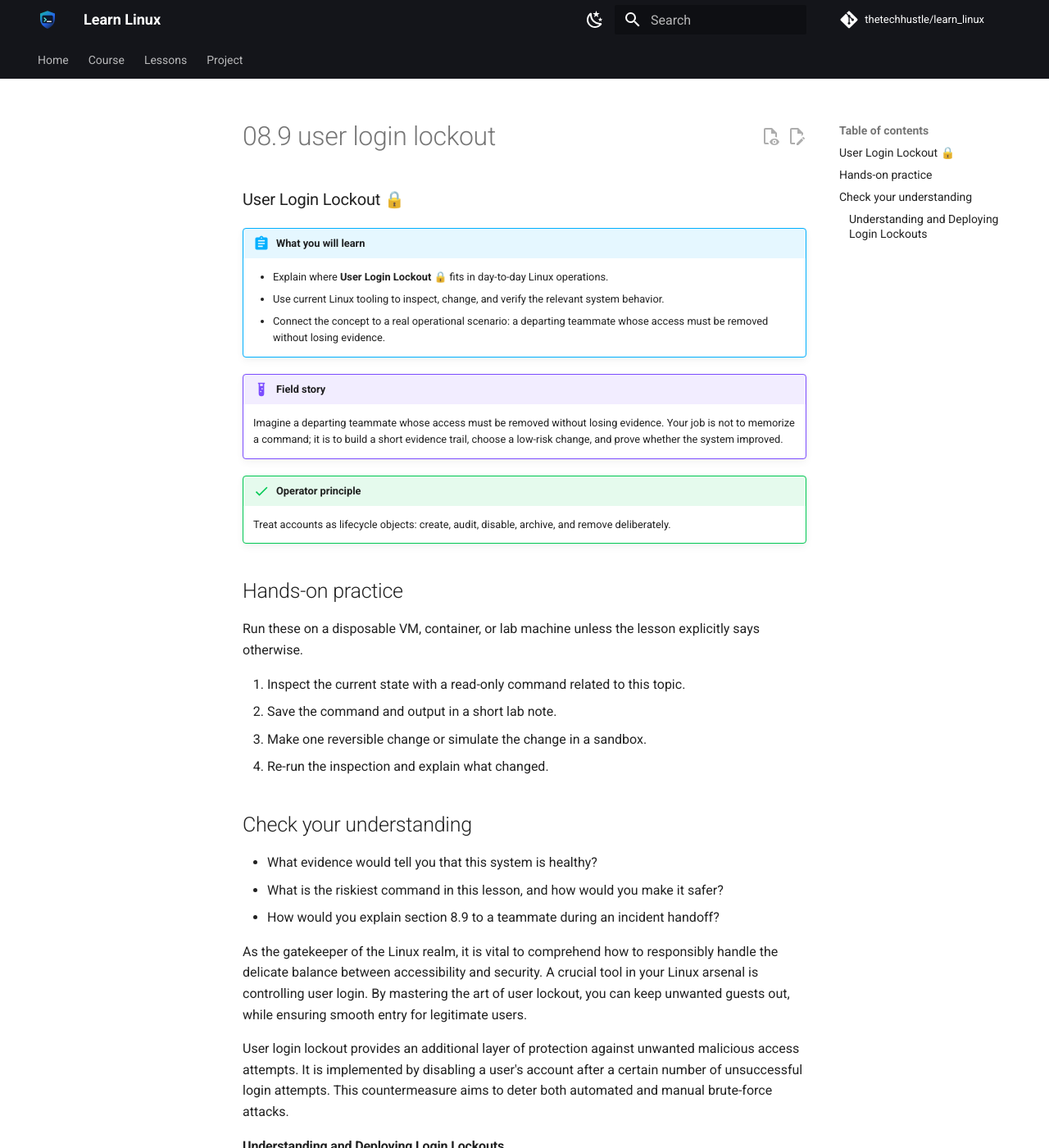
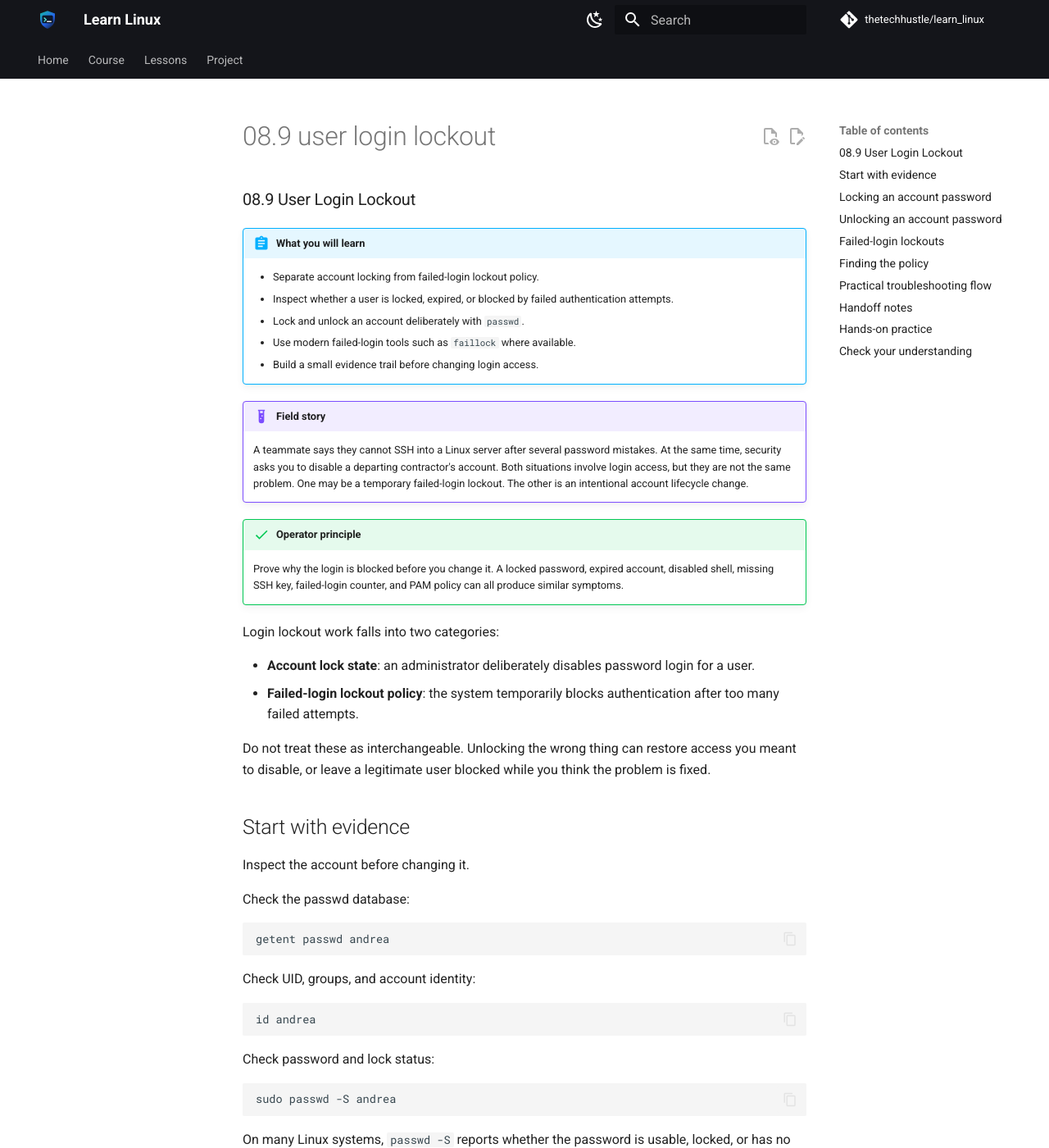
Before and after one commit to thetechhustle/learn_linux, an MkDocs documentation site: the page built from docs/lessons/08_user_management/08.9_user_login_lockout.md, in a window 1280 px wide and 1400 px high. Shown: the whole window at 82% size. Built offline with MkDocs 1.6.1 and Material for MkDocs 9.7.7, drawn with Linux system fonts in a browser that asks for light colours; comment, search, counter and statistics services are not loaded; some of the changed text lies outside the part shown.

Commit message:
Improve Chapter 08 login lockout lesson (#62)
Co-authored-by: Jules Ai <jules@Juless-Air.ts.net lan>

````diff
--- a/docs/lessons/08_user_management/08.9_user_login_lockout.md
+++ b/docs/lessons/08_user_management/08.9_user_login_lockout.md
@@ -1,85 +1,251 @@
-### User Login Lockout 🔒
-
-
+### 08.9 User Login Lockout
 
 !!! abstract "What you will learn"
-    - Explain where **User Login Lockout 🔒** fits in day-to-day Linux operations.
-    - Use current Linux tooling to inspect, change, and verify the relevant system behavior.
-    - Connect the concept to a real operational scenario: a departing teammate whose access must be removed without losing evidence.
+    - Separate account locking from failed-login lockout policy.
+    - Inspect whether a user is locked, expired, or blocked by failed authentication attempts.
+    - Lock and unlock an account deliberately with `passwd`.
+    - Use modern failed-login tools such as `faillock` where available.
+    - Build a small evidence trail before changing login access.
 
 !!! example "Field story"
-    Imagine a departing teammate whose access must be removed without losing evidence. Your job is not to memorize a command; it is to build a short evidence trail, choose a low-risk change, and prove whether the system improved.
+    A teammate says they cannot SSH into a Linux server after several password mistakes. At the same time, security asks you to disable a departing contractor's account. Both situations involve login access, but they are not the same problem. One may be a temporary failed-login lockout. The other is an intentional account lifecycle change.
 
 !!! success "Operator principle"
-    Treat accounts as lifecycle objects: create, audit, disable, archive, and remove deliberately.
+    Prove why the login is blocked before you change it. A locked password, expired account, disabled shell, missing SSH key, failed-login counter, and PAM policy can all produce similar symptoms.
+
+Login lockout work falls into two categories:
+
+- **Account lock state**: an administrator deliberately disables password login for a user.
+- **Failed-login lockout policy**: the system temporarily blocks authentication after too many failed attempts.
+
+Do not treat these as interchangeable. Unlocking the wrong thing can restore access you meant to disable, or leave a legitimate user blocked while you think the problem is fixed.
+
+## Start with evidence
+
+Inspect the account before changing it.
+
+Check the passwd database:
+
+```bash
+getent passwd andrea
+```
+
+Check UID, groups, and account identity:
+
+```bash
+id andrea
+```
+
+Check password and lock status:
+
+```bash
+sudo passwd -S andrea
+```
+
+On many Linux systems, `passwd -S` reports whether the password is usable, locked, or has no password. The exact letters and wording vary by distribution, so read the output alongside the local manual page:
+
+```bash
+man passwd
+```
+
+Check account aging and expiration details:
+
+```bash
+sudo chage -l andrea
+```
+
+Check the configured login shell:
+
+```bash
+getent passwd andrea | cut -d: -f7
+```
+
+If the shell is `/usr/sbin/nologin`, `/sbin/nologin`, or `/bin/false`, the account may be intentionally non-interactive.
+
+## Locking an account password
+
+To lock a user's password login:
+
+```bash
+sudo passwd -l andrea
+```
+
+This usually changes the password hash field so password authentication cannot succeed. It is a common quick containment step for a human account.
+
+Verify afterward:
+
+```bash
+sudo passwd -S andrea
+sudo chage -l andrea
+```
+
+Important: locking the password may not stop every access path. A user may still have active sessions, SSH key access depending on PAM and SSH configuration, sudo sessions, cron jobs, processes, API tokens, or application-level credentials. Treat `passwd -l` as one control, not complete offboarding.
+
+For a stronger account disablement, administrators may also expire the account:
+
+```bash
+sudo chage -E 0 andrea
+```
+
+Use this only when your site policy supports it and you understand the effect. Record the reason and verification in your handoff.
+
+## Unlocking an account password
+
+To unlock a password that was intentionally locked:
+
+```bash
+sudo passwd -u andrea
+```
+
+Then verify:
+
+```bash
+sudo passwd -S andrea
+```
+
+Do not unlock an account just because someone says they cannot log in. First confirm whether the lock was intentional, whether the account is expired, and whether there is an open offboarding or incident ticket.
+
+## Failed-login lockouts
+
+Failed-login lockout is usually controlled through PAM and distribution-specific tooling. Modern Linux distributions commonly use `pam_faillock` with the `faillock` command. Older systems may use `pam_tally2` or `faillog`.
+
+Check which tools exist:
+
+```bash
+command -v faillock
+command -v pam_tally2
+command -v faillog
+```
+
+On systems with `faillock`, inspect a user's failed-login records:
+
+```bash
+sudo faillock --user andrea
+```
+
+To reset the failed-login counter for that user:
+
+```bash
+sudo faillock --user andrea --reset
+```
+
+Verify again:
+
+```bash
+sudo faillock --user andrea
+```
+
+This is different from `passwd -u`. Resetting a failed-login counter does not intentionally unlock a password that an administrator locked.
+
+## Finding the policy
+
+Failed-login behavior is usually configured through PAM and authselect/authconfig tooling, depending on the distribution.
+
+Useful places to inspect include:
+
+```bash
+grep -R "pam_faillock" /etc/pam.d /etc/security 2>/dev/null
+```
+
+On some distributions, policy may be managed by `authselect`:
+
+```bash
+authselect current
+```
+
+Do not hand-edit PAM files casually on production systems. A bad PAM change can lock out administrators. Follow distribution documentation, keep a root console or recovery path available, and test in a disposable lab before changing policy.
+
+## Practical troubleshooting flow
+
+When a user reports login failure:
+
+1. Confirm the exact login path: local console, SSH password, SSH key, sudo, desktop login, or application login.
+2. Confirm the username:
+
+    ```bash
+    getent passwd andrea
+    ```
+
+3. Check password lock and expiration:
+
+    ```bash
+    sudo passwd -S andrea
+    sudo chage -l andrea
+    ```
+
+4. Check failed-login counters:
+
+    ```bash
+    sudo faillock --user andrea
+    ```
+
+5. Check recent authentication logs using the tool your system provides:
+
+    ```bash
+    sudo journalctl -u ssh --since "1 hour ago"
+    ```
+
+    On some systems, SSH logs may be under `sshd`, `ssh.service`, `/var/log/auth.log`, or `/var/log/secure`.
+
+6. Change only the control that matches the evidence.
+
+## Handoff notes
+
+For any lockout or unlock action, record:
+
+- Who requested the change.
+- The account name.
+- The evidence you inspected.
+- Whether this was a password lock, account expiration, failed-login reset, shell change, or another control.
+- The command you ran.
+- The post-change verification.
+- Any remaining access paths that need review, such as SSH keys, active sessions, tokens, or application accounts.
 
 ## Hands-on practice
 
-Run these on a disposable VM, container, or lab machine unless the lesson explicitly says otherwise.
+Run this only on a disposable VM, container, or lab machine.
 
-1. Inspect the current state with a read-only command related to this topic.
-2. Save the command and output in a short lab note.
-3. Make one reversible change or simulate the change in a sandbox.
-4. Re-run the inspection and explain what changed.
+1. Create a disposable user if one does not already exist:
+
+    ```bash
+    sudo useradd -m -s /bin/bash lab-lockout
+    sudo passwd lab-lockout
+    ```
+
+2. Inspect the account:
+
+    ```bash
+    getent passwd lab-lockout
+    sudo passwd -S lab-lockout
+    sudo chage -l lab-lockout
+    ```
+
+3. Lock the password:
+
+    ```bash
+    sudo passwd -l lab-lockout
+    sudo passwd -S lab-lockout
+    ```
+
+4. Unlock it:
+
+    ```bash
+    sudo passwd -u lab-lockout
+    sudo passwd -S lab-lockout
+    ```
+
+5. If your lab has `faillock`, inspect the failed-login state:
+
+    ```bash
+    sudo faillock --user lab-lockout
+    ```
+
+6. Write a short note explaining the difference between a locked password and a failed-login counter.
 
 ## Check your understanding
 
-- What evidence would tell you that this system is healthy?
-- What is the riskiest command in this lesson, and how would you make it safer?
-- How would you explain section 8.9 to a teammate during an incident handoff?
-
-
-As the gatekeeper of the Linux realm, it is vital to comprehend how to responsibly handle the delicate balance between accessibility and security. A crucial tool in your Linux arsenal is controlling user login. By mastering the art of user lockout, you can keep unwanted guests out, while ensuring smooth entry for legitimate users.
-
-User login lockout provides an additional layer of protection against unwanted malicious access attempts. It is implemented by disabling a user's account after a certain number of unsuccessful login attempts. This countermeasure aims to deter both automated and manual brute-force attacks.
-
-#### Understanding and Deploying Login Lockouts
-
-The Linux fold provides two primary commands that help in achieving this security feat, namely: `passwd` and `faillog`.
-
-1. **Using the passwd command:** This command enables you to immediately lock and unlock user accounts.
-
-  - To lock a user account:
-
-     ```
-     sudo passwd -l <username>
-     ```
-
-    Running this command will prefix the user's password with a “!” in the `/etc/shadow` file. This prevents the user from logging into their account.
-
-  - To unlock a user account:
-
-     ```
-     sudo passwd -u <username>
-     ```
-    Running this command removes the "!" from the password in the `/etc/shadow` file, thus allowing the user to log back into their account.
-
-2. **Using the faillog command:** This commands provides controls for system-wide login locking policies.
-
-  - Displaying failed login attempts:
-
-     ```
-     faillog -u <username>
-     ```
-
-    This command summarizes the user’s failed login counts and indicates the latest failed attempt.
-
-  - Locking accounts after failed logins:
-
-     ```
-     faillog -l <attempts> -u <username>
-     ```
-
-    Specifying the `-l` option with the number of attempts sets a failed login limit for the specific user. After exceeding this limit, the user account gets locked.
-
-  - Unlocking user accounts:
-
-     ```
-     faillog -r -u <username>
-     ```
-
-    Applying the `-r` flag resets the count of failed login attempts, effectively unlocking the user account.
-
-It’s important to heed caution, as locking out users can potentially hinder accessibility, especially in emergency scenarios. Balancing the configuration to mitigate the risk of brute-force attacks without causing undue inconvenience to users is the key to successful lockout implementation.
-
-Mastering the lockout feature depicts your growing expertise in Linux. It represents your diligence in upholding integrity, ensuring your Linux castle remains fortified, while maintaining harmony among the users. This newfound knowledge will instinctively lure you closer to becoming a true guardian of the Linux realm. 👑
+- Why is `passwd -u` not the right fix for every login failure?
+- What command can show whether an account is expired?
+- Why can password locking be incomplete offboarding by itself?
+- What is the difference between `passwd -l` and `faillock --reset`?
+- Why should PAM lockout policy be tested in a lab before production changes?
````
